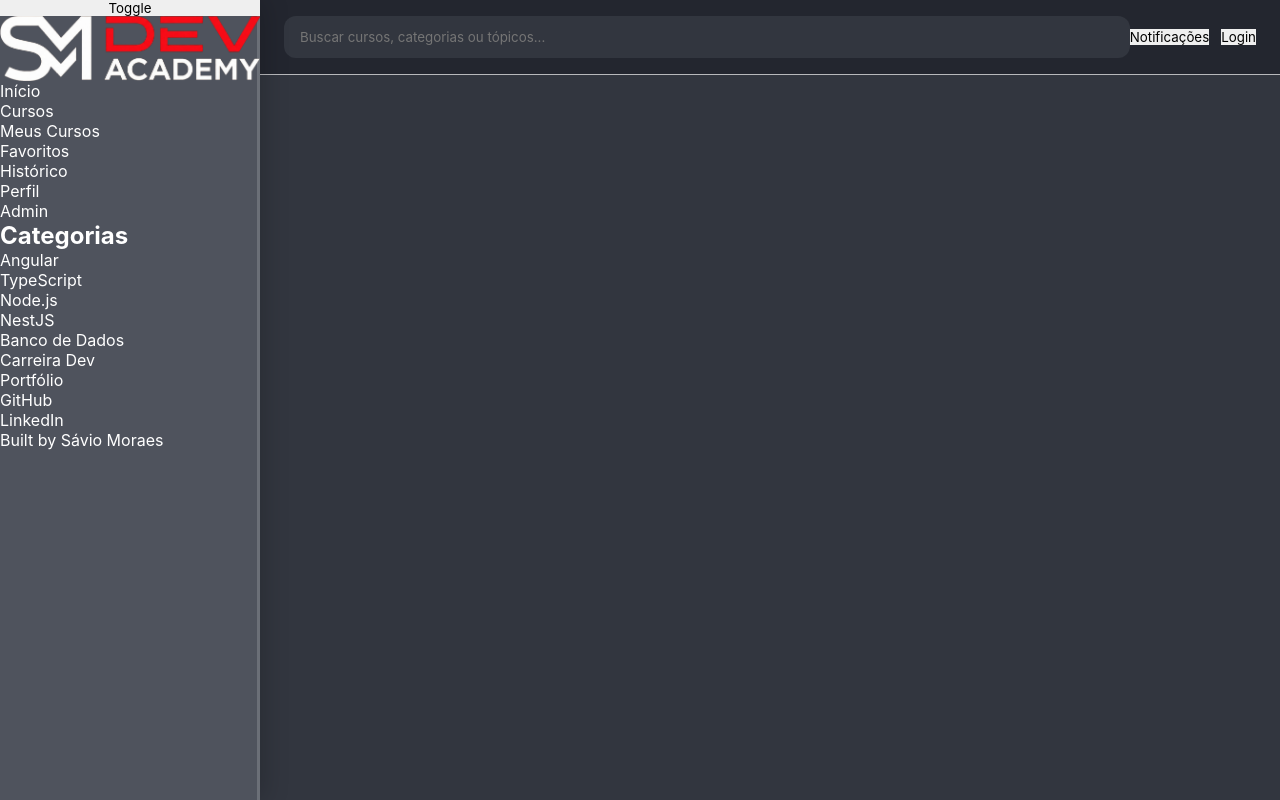
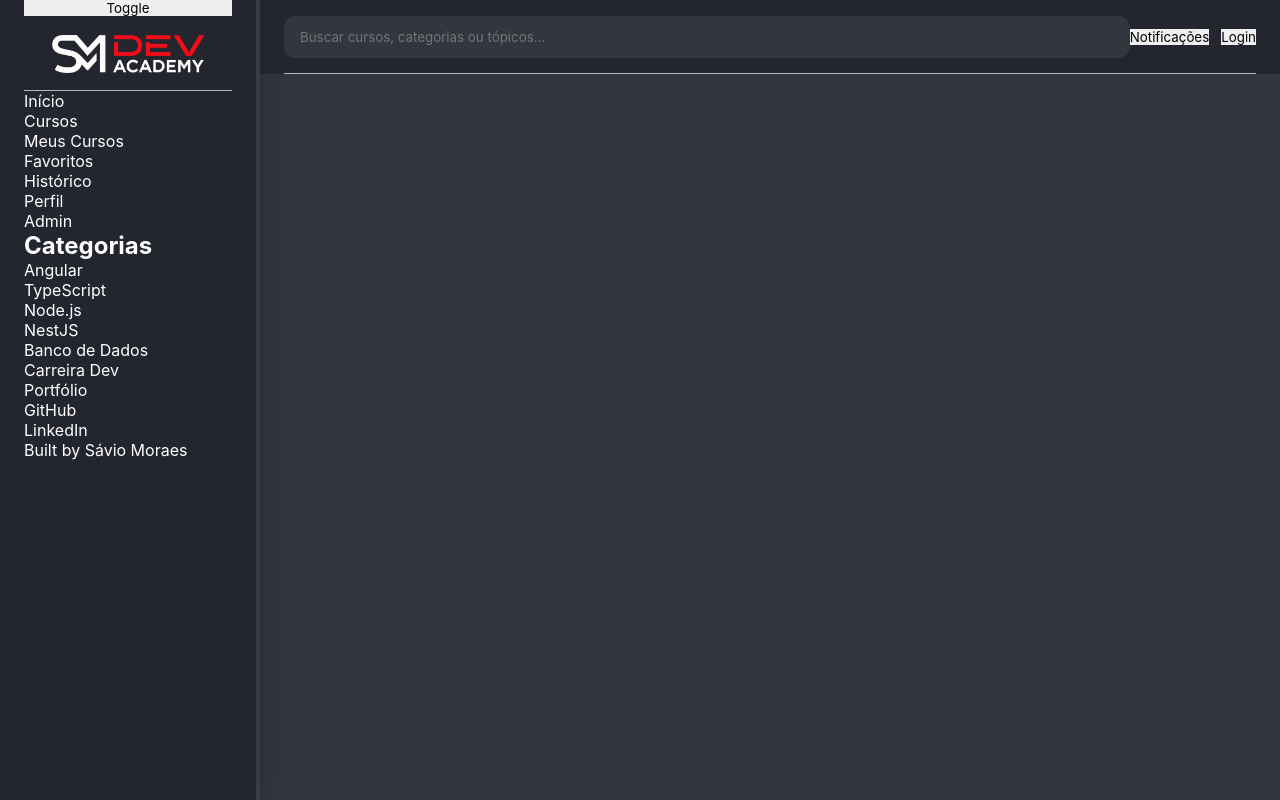
Before and after one commit to SavioMoraes/sm-dev-academy, an Angular app in the folder frontend/sm-dev-academy-web/: page / in a window 1280 px wide. Built offline with nearby package versions, Linux system fonts and the light colour scheme.

Commit message:
style(navigation): erfine sidebar and mobile menu visual aligment

```diff
--- a/frontend/sm-dev-academy-web/src/app/shared/components/header/header.scss
+++ b/frontend/sm-dev-academy-web/src/app/shared/components/header/header.scss
@@ -3,12 +3,21 @@
 ========================================================= */
 
 .header {
+  position: relative;
   display: flex;
   align-items: center;
   justify-content: space-between;
   width: 100%;
   padding: 16px 24px;
   background-color: #23262f;
+}
+
+.header::after {
+  content: '';
+  position: absolute;
+  right: 0;
+  bottom: 0;
+  left: 0;
   border-bottom: 1px solid rgba(255, 255, 255, 0.68);
 }
 
@@ -93,7 +102,9 @@
   flex-direction: column;
   width: min(320px, 85vw);
   height: 100dvh;
-  padding: 24px;
+  padding: 0 16px;
+  overflow-y: auto;
+  overflow-x: hidden;
   background-color: #23262f;
   transform: translateX(-100%);
   transition: transform 0.3s ease;
@@ -104,15 +115,30 @@
 }
 
 .mobile-menu__header {
+  position: sticky;
+  top: 0;
+  z-index: 10;
   display: flex;
   align-items: center;
   justify-content: space-between;
+  min-height: 75px;
+  padding: 16px 0;
+  background-color: #23262f;
+}
+
+.mobile-menu__header::after {
+  content: '';
+  position: absolute;
+  bottom: 0;
+  left: 0;
+  width: 100%;
+  border-bottom: 1px solid rgba(255, 255, 255, 0.68);
 }
 
 .mobile-menu__logo img {
   display: block;
   width: auto;
-  height: 42px;
+  height: 38px;
 }
 
 .mobile-menu__navigation ul,
@@ -132,6 +158,11 @@
 
 @media (min-width: 1440px) {
 
+  .header::after {
+    right: 24px;
+    left: 24px;
+  }
+
   .header__brand {
     display: none;
   }
@@ -147,6 +178,11 @@
 ========================================================= */
 
 @media (min-width: 1024px) and (max-width: 1439px) {
+
+  .header::after {
+    right: 24px;
+    left: 24px;
+  }
 
   .header__brand {
     display: none;
--- a/frontend/sm-dev-academy-web/src/app/shared/components/sidebar/sidebar.scss
+++ b/frontend/sm-dev-academy-web/src/app/shared/components/sidebar/sidebar.scss
@@ -6,11 +6,13 @@
   position: relative;
   display: flex;
   flex-direction: column;
-  overflow: hidden;
+  overflow-y: auto;
+  overflow-x: hidden;
   height: 100%;
-  background-color: rgba(82, 86, 96, 0.92);
-  box-shadow: inset -3px 0 0 rgba(255, 255, 255, 0.16),
-              4px 0 24px rgba(0, 0, 0, 0.18);
+  padding: 0 24px;
+  background-color: #23262f;
+  border-right: 4px solid rgba(255, 255, 255, 0.1);
+  box-shadow: 4px 0 24px rgba(0, 0, 0, 0.18);
 }
 
 .sidebar__content {
@@ -19,10 +21,32 @@
   height: 100%;
 }
 
+.sidebar-logo {
+  position: sticky;
+  top: 0;
+  z-index: 10;
+  display: flex;
+  align-items: center;
+  justify-content: center;
+  min-height: 75px;
+  padding: 16px 0;
+  background-color: #23262f;
+}
+
+.sidebar-logo::after {
+  content: '';
+  position: absolute;
+  bottom: 0;
+  left: 0;
+  width: 100%;
+  border-bottom: 1px solid rgba(255, 255, 255, 0.68);
+}
+
 .sidebar-logo img {
   display: block;
   width: auto;
   max-width: 100%;
+  height: 38px;
 }
 
 .sidebar-navigation ul,
```
